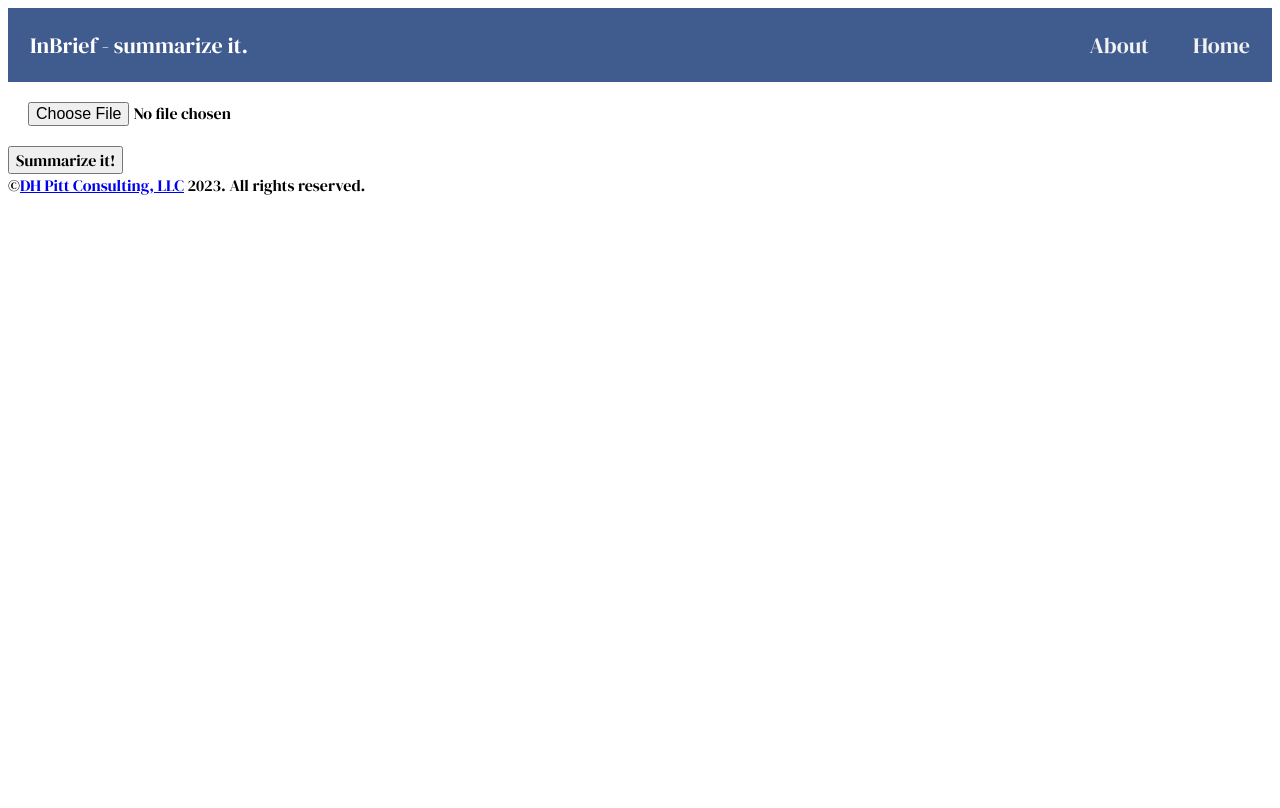
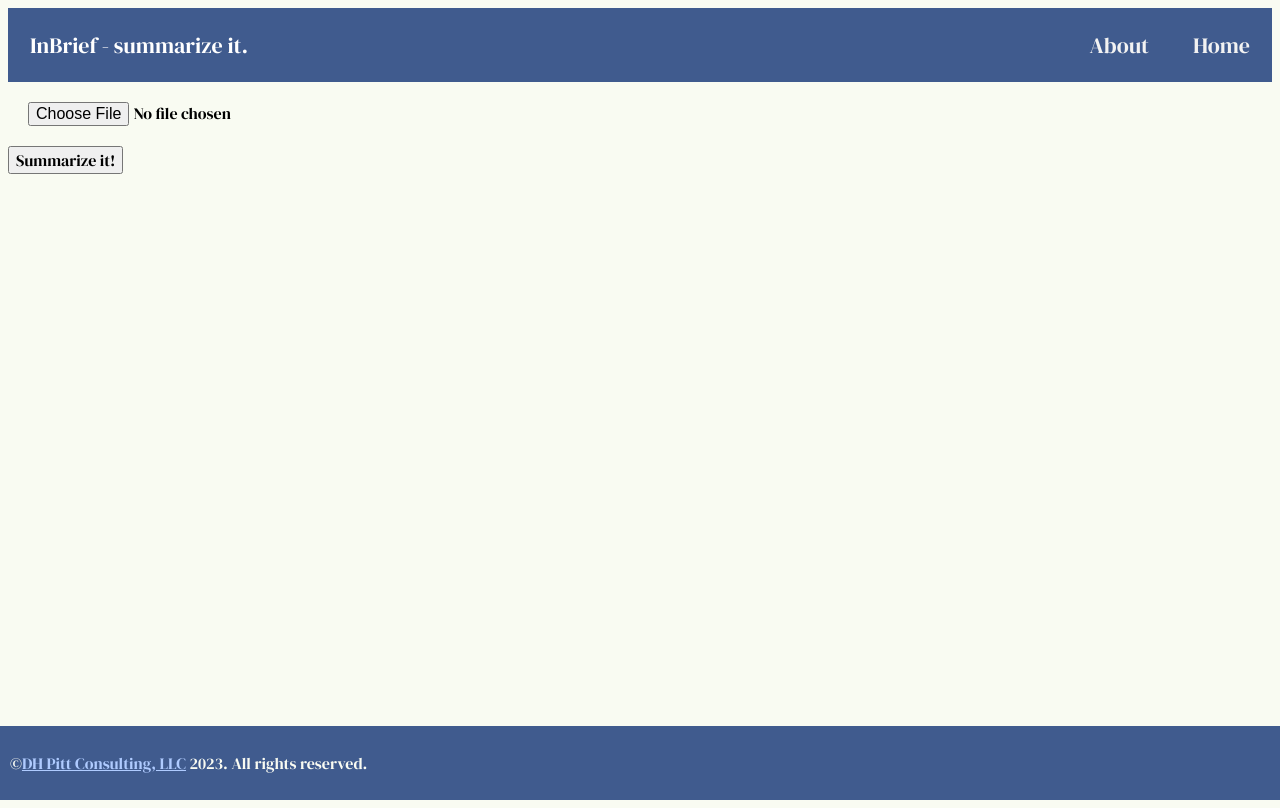
Before and after one commit to dhpitt/inbrief, a Flask app: page / in a window 1280 px wide. Before the commit the page ends 195 px from the top, so only its background shows below. Run offline with Flask 3, Linux system fonts and the light colour scheme.

Commit message:
add styling for header & footer

```diff
--- a/static/css/style.css
+++ b/static/css/style.css
@@ -1,7 +1,12 @@
 /* Main css style */
+html, body{
+    height: 100%
+}
 
 body {
     font-family: "dm serif display";
+
+    background-color: #F9FBF2;
 }
 
 h1 {
@@ -13,16 +18,59 @@ h1 {
 padding: 22px;
 
 }
+
+/* holder that holds header -> body -> footer */
+#holder{
+    min-height: 100%;
+    position:relative;
+}
+
+#body{
+    padding-bottom: 80px;    /* height of footer */
+}
+
+
 /************* begin footer *********************/
 
 footer {
-    background-color:
+    position: absolute;
+    width: 100%;
+    left: 0;
+    bottom: 0;
+    background: #F9FBF2;
+
+}
+
+.footer_content {
+    padding: 10px 10px;
+    background-color: #405b8e;
+}
+.footer_content p {
+    color: #F9FBF2;
+}
+
+.footer_content a {
+    color: #AFCBFF;
 }
 
 /************* end footer *********************/
 
 .container {
     align: center;
+}
+
+/************* summary text box ********************/
+.longtext_container {
+    align: center;
+    padding: 5% auto;
+    border: 10px solid #9DACFF;
+
+}
+
+
+.longtext{
+    align: left;
+    padding: 5%;
 }
 /************* begin top nav bar ****************/
 
--- a/templates/footer.html
+++ b/templates/footer.html
@@ -1,7 +1,9 @@
 <html>
     <footer>
-	<body>
+	<div class="footer_content">
+	    <p>
 	    ©<a href="https://www.dhpitt.com">DH Pitt Consulting, LLC</a> 2023. All rights reserved.
-	</body>
+	    </p>
+	</div>
     </footer>
 </html>
--- a/templates/index.html
+++ b/templates/index.html
@@ -1,5 +1,6 @@
 <!DOCTYPE html>
 <html>
+    <div class="holder">
     {% include 'head.html' %}
   <body>
     <div class="container">
@@ -19,4 +20,6 @@
     <!-- scripts -->
   </body>
   {% include 'footer.html' %}
+
+    </div>
 </html>
```
Also changed, not shown: templates/summary.html (+5 -5 lines).
